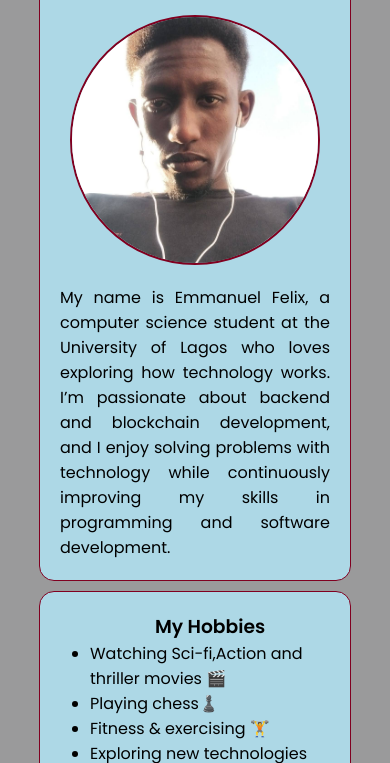
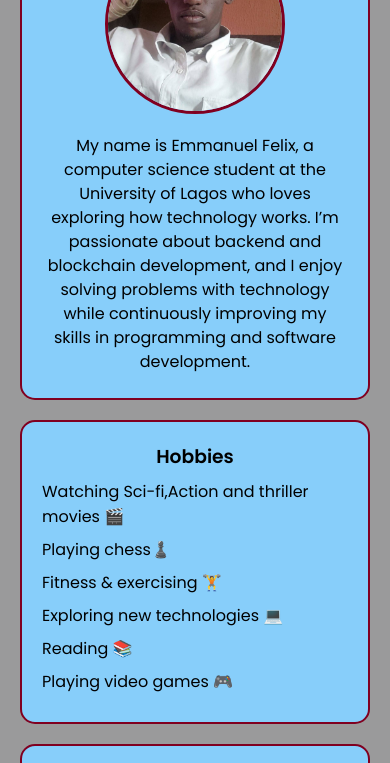
Before and after one commit to hemahnuhel/css-grid-assignment-altschoolafrica, a plain HTML site: page index.html in a window 390 px wide. Shown: the part 167-930 px from the top of the page. Drawn offline with Linux system fonts and the light colour scheme.

Commit message:
style: major CSS refactor for improved layout and responsiveness

```diff
--- a/index.html
+++ b/index.html
@@ -10,11 +10,10 @@
 </head>
 
 <body>
-    <h1>Welcome to My Webpage</h1>
     <div class="grid-container">
         <div class="about">
             <h2 class="about-me">About Me</h2>
-            <img src="assets/emmy.jpg" alt="Emmanuel Felix's Photo">
+            <img src="assets/Felix.jpg" alt="Emmanuel Felix's Photo">
             <p class="text1">My name is Emmanuel Felix, a computer science student at the University of Lagos who loves
                 exploring how
                 technology works. I’m passionate about backend and blockchain development, and I enjoy solving problems
@@ -23,7 +22,7 @@
         </div>
 
         <div class="hobbies">
-            <h3>My Hobbies</h3>
+            <h3>Hobbies</h3>
             <ul>
                 <li>Watching Sci-fi,Action and thriller movies 🎬</li>
 
--- a/style.css
+++ b/style.css
@@ -5,109 +5,131 @@
 }
 
 body {
-    display: grid;
-    place-items: center;
-    min-height: 100vh;
-    background: #9a9a9b;
    font-family: 'Poppins', sans-serif;
+   margin: 0;
+   padding: 20px;
+   background-color: #9a9a9b;
+   text-align: center;
 }
 
 .grid-container {
    display: grid;
-    grid-template-rows: 2fr 1fr;
+   grid-template-areas:
+       "about about"
+       "hobbies aspirations";
    grid-template-columns: 1fr 1fr;
-    gap: 10px;
-    width: 80%;
-    max-width: 800px;
+   gap: 20px;
+
+   max-width: 1000px;
    margin: 0 auto;
 }
 
 .about {
-    grid-column: 1 / 3;
-    background: #add8e6;
-    border: 1px solid #800020;
+   grid-area: about;
+   background-color: #87cefa;
+   border: 2px solid #800020;
    border-radius: 15px;
-    padding: 20px;
+   padding: 24px;
+
    display: grid;
+   grid-template-columns: 200px 1fr;
    grid-template-rows: auto 1fr;
-    grid-template-columns: 250px 1fr;
+   grid-template-areas:
+       "heading heading"
+       "image text";
+   gap: 20px;
+
+   min-height: 260px;
    align-items: center;
-    justify-content: center;
-    gap: 20px;
 }
 
 .about-me {
-    grid-column: 1 / 3;
+   grid-area: heading;
+   margin: 0;
    text-align: center;
-    margin-bottom: 10px;
+   font-weight: 600;
 }
 
 .about img {
-    grid-row: 2;
-    grid-column: 1;
+   grid-area: image;
+   width: 180px;
+   height: 180px;
+   object-fit: cover;
+   border-radius: 50%;
+   border: 3px solid #800020;
    justify-self: center;
+   align-self: center;
+   display: block;
 }
 
 .about .text1 {
-    grid-row: 2;
-    grid-column: 2;
-    text-align: justify;
+   grid-area: text;
+   margin: 0;
    align-self: center;
-}
-
-img {
-    width: 250px;
-    aspect-ratio: 1 / 1;
-    border: 2px solid #800020;
-    border-radius: 50%;
-    object-fit: cover;
+   text-align: left;
+   line-height: 1.5;
+   font-size: 16px;
 }
 
 .hobbies,
 .aspirations {
-    background: #add8e6;
-    border: 1px solid #800020;
+   background-color: #87cefa;
+   border: 2px solid #800020;
    border-radius: 15px;
+   padding: 20px;
+
    display: grid;
-    place-items: center;
-    padding: 20px;
+   grid-template-rows: auto 1fr; /* heading stays top, content fills space */
+   text-align: center;
 }
 
-.hobbies {
-    padding-left: 50px;
+.hobbies h3,
+.aspirations h3 {
+   margin-top: 0;
+   align-self: start; /* lock heading at the top */
 }
 
+.hobbies ul,
+.aspirations p {
+   align-self: center; /* center body content vertically */
+   margin: 0 auto;     /* center horizontally */
+}
+
+.hobbies ul {
+    list-style: none;
+    padding: 0;
+    margin: 0;
+    text-align: left;
+}
+
+.hobbies li {
+   margin: 8px 0;
+}
+
+/* Responsiveness */
 @media (max-width: 768px) {
    .grid-container {
+       grid-template-areas:
+           "about"
+           "hobbies"
+           "aspirations";
        grid-template-columns: 1fr;
-        grid-template-rows: auto auto auto;
    }
 
    .about {
-        grid-column: 1;
        grid-template-columns: 1fr;
-        grid-template-rows: auto auto auto;
+       grid-template-areas:
+           "heading"
+           "image"
+           "text";
        text-align: center;
    }
 
-    .about-me {
-        grid-column: 1;
-    }
-
    .about img {
-        grid-row: 2;
-        grid-column: 1;
        margin: 0 auto;
    }
 
    .about .text1 {
-        grid-row: 3;
-        grid-column: 1;
-        text-align: justify;
-    }
-
-    .hobbies,
-    .aspirations {
-        grid-column: 1;
+       text-align: center;
    }
 }
```
Also changed, not shown: assets/Felix.jpg (added), assets/emmy.jpg (deleted). Lines whose indentation alone changed are shown as unchanged.
